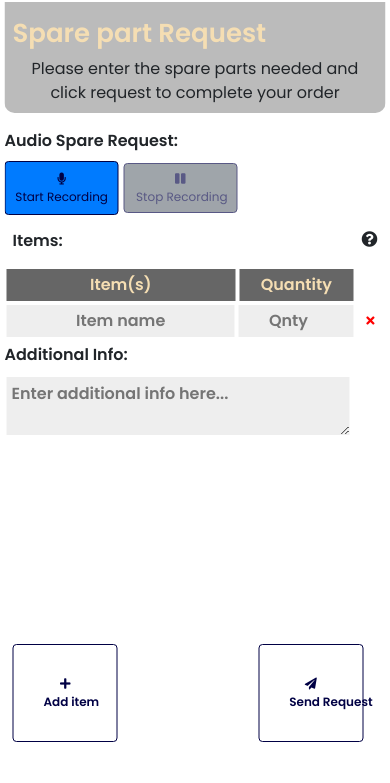
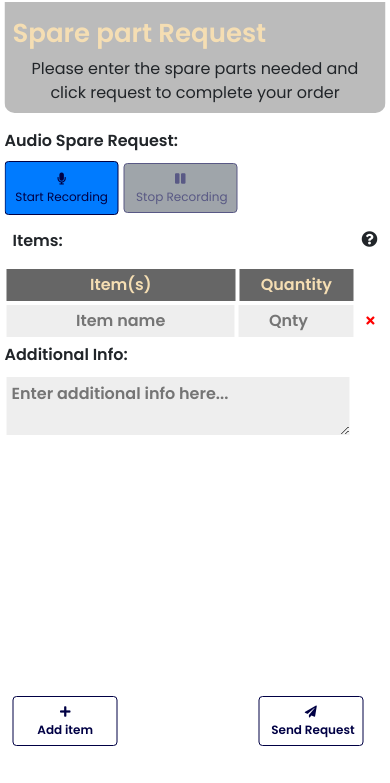
Before and after one commit to odiedo/finspare, a plain HTML site: page request.html in a window 390 px wide. Shown: the part 61-844 px from the top of the page. Drawn offline with Linux system fonts and the light colour scheme.

```diff
--- a/request.html
+++ b/request.html
@@ -76,8 +76,8 @@
                                 </div>
                             </div>
                             <div class="form-buttons ml-2 d-flex justify-content-between">
-                                <button type="button" id="addItemBtn" class="add-item btn mb-4"><i class="fas fa-plus"></i><br> Add item</button>
-                                <button type="submit" class="request-item btn mb-4"><i class="fas fa-paper-plane"></i> <br> Send Request</button>
+                                <button type="button" id="addItemBtn" class="add-item btn"><i class="fas fa-plus"></i><br> Add item</button>
+                                <button type="submit" class="request-item btn"><i class="fas fa-paper-plane"></i> <br> Send Request</button>
                             </div>
                         </div>
                     </form>
--- a/style.css
+++ b/style.css
@@ -380,9 +380,10 @@
         margin: auto;
     }
     .form-buttons .btn {
+        margin-bottom: 20px;
         font-size: 12px;
-        width: 50%;
-        padding: 30px;
+        width: 200px;
+        text-align: center;
         border-radius: 4px;
         border: 1px solid #000;
         color: #000;
```
